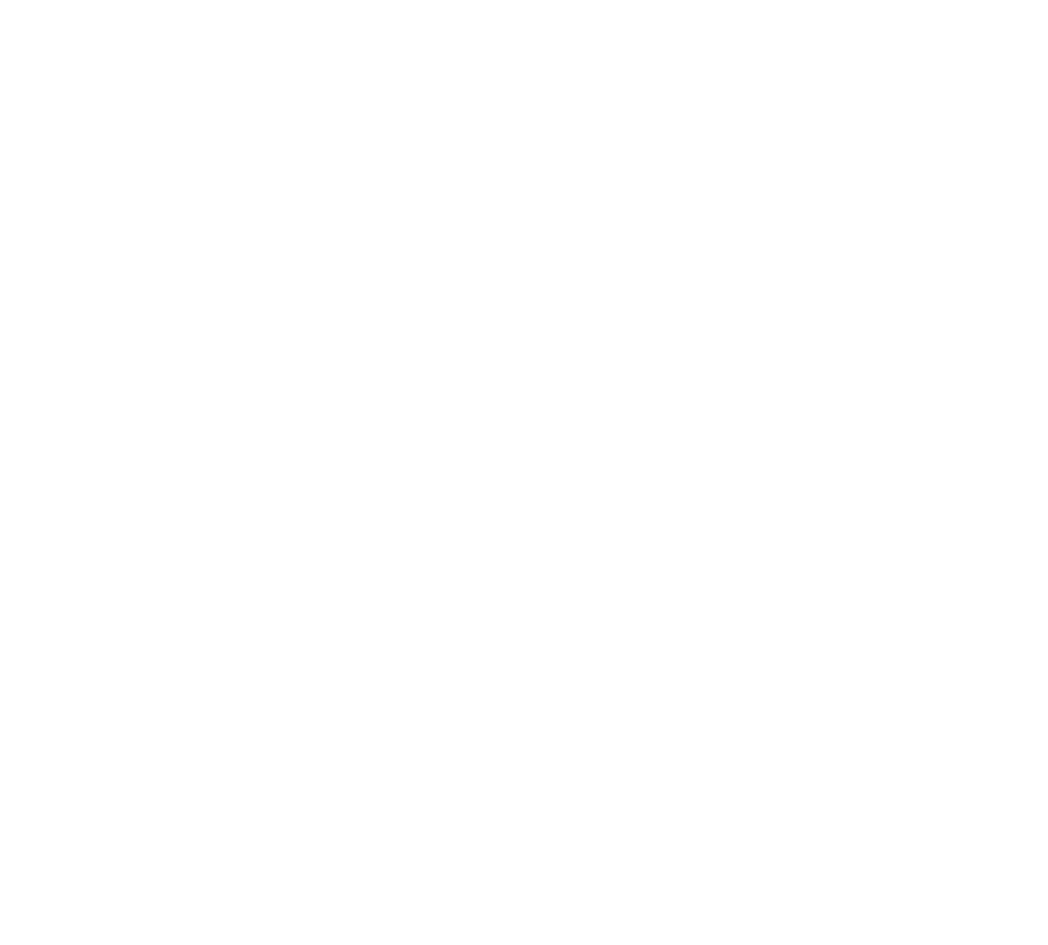
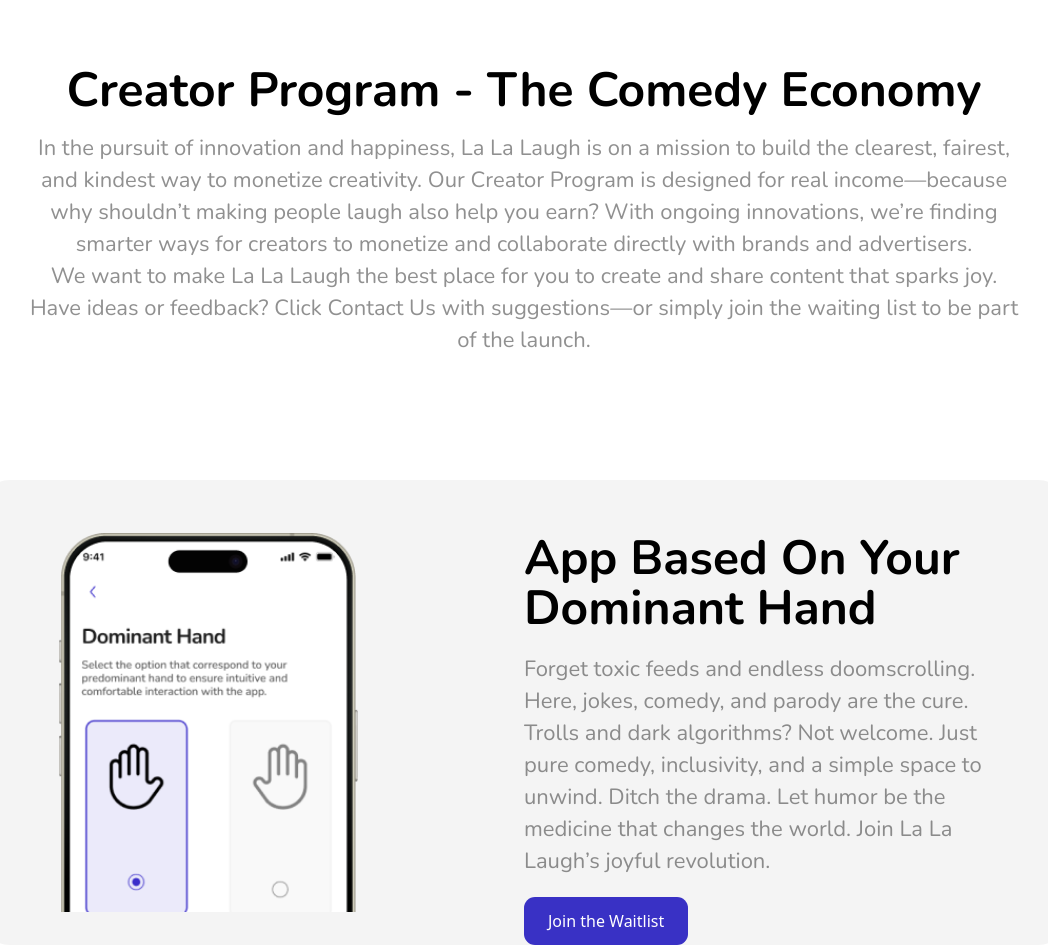
Before and after one commit to Scaleup-Pak/Landing-page-template, a React (Vite) app: page / in a window 1280 px wide. Shown: the part 1360-2305 px from the top of the page, without its empty margins (116-1164 px from the left). Before the commit the page ends 1288 px from the top, so only its background shows below. Built offline with nearby package versions, Linux system fonts and the light colour scheme.

Commit message:
Add Creators component with introductory content and waitlist button

```diff
--- a/src/App.tsx
+++ b/src/App.tsx
@@ -1,6 +1,8 @@
 import { About } from "./components/About"
 import { Header } from "./components/Header"
+
 import { FontTest } from "./components/FontTest"
+import { Creators } from "./components/Creators"
 //  after the header there will be component of about section
 function App() {
   return (
@@ -10,6 +12,9 @@
       <section id="about">
        <About />
       </section>
+         <section id="creators">
+       <Creators />
+      </section>
     </>
   )
 }
--- /dev/null
+++ b/src/components/Creators.tsx
@@ -0,0 +1,85 @@
+import mobile from "../assets/mobile.png";
+import iphone from "../assets/iphone.png";
+
+export function Creators() {
+  return (
+    <section className="w-full pt-[105px]">
+      <div className="w-full px-4 sm:px-6 md:px-8 lg:px-16 xl:px-24 2xl:px-[106px]">
+        <div className="max-w-[1440px] mx-auto">
+          <div className="mt-8  flex flex-col 2xl:gap-[50px] xl:gap-16 lg:gap-12 md:gap-10 sm:gap-8 gap-6 ">
+            <div className="px-[46px] ">
+              <div className=" ">
+                <h4
+                  style={{ fontFamily: "Nunito, sans-serif" }}
+                  className="text-center mb-[17px]  text-[28px] sm:text-[32px] md:text-[38px] lg:text-[44px] xl:text-[48px] 2xl:text-[50px] leading-tight md:leading-[50px] font-sans font-bold "
+                >
+                  Creator Program - The Comedy Economy{" "}
+                </h4>
+                <p
+                  style={{ fontFamily: "Nunito, sans-serif" }}
+                  className="text-center text-[#22222280]    sm:text-lg md:text-xl lg:text-[22px]    leading-relaxed md:leading-8"
+                >
+                  In the pursuit of innovation and happiness, La La Laugh is on
+                  a mission to build the clearest, fairest, and kindest way to
+                  monetize creativity. Our Creator Program is designed for real
+                  income—because why shouldn’t making people laugh also help you
+                  earn? With ongoing innovations, we’re finding smarter ways for
+                  creators to monetize and collaborate directly with brands and
+                  advertisers.
+                </p>
+                <p
+                  style={{ fontFamily: "Nunito, sans-serif" }}
+                  className="text-center text-[#22222280]    sm:text-lg md:text-xl lg:text-[22px]    leading-relaxed md:leading-8"
+                >
+                  We want to make La La Laugh the best place for you to create
+                  and share content that sparks joy. Have ideas or feedback?
+                  Click Contact Us with suggestions—or simply join the waiting
+                  list to be part of the launch.
+                </p>
+              </div>
+            </div>
+            <div className=" mt-[60px] ">
+              <div className=" pt-[53px]  px-[78px] w-full h-full flex justify-between gap-[100px] bg-[#F4F4F4] rounded-[30px]">
+                {/* left side image and right side text */}
+                <div className=" ">
+                  <div className=" w-full">
+                    <img src={iphone} width={300}  alt="Creators" />
+                  </div>
+                </div>
+                {/* right side */}
+                <div className="w-[50%] ">
+                  <div className="flex flex-col gap-5 justify-center ">
+                    <h4
+                      style={{ fontFamily: "Nunito, sans-serif" }}
+                      className="text-center md:text-left text-[28px] sm:text-[32px] md:text-[38px] lg:text-[44px] xl:text-[48px] 2xl:text-[50px] leading-tight md:leading-[50px] font-sans font-bold "
+                    >
+                      App Based On Your Dominant Hand
+                    </h4>
+
+                    <p
+                      style={{ fontFamily: "Nunito, sans-serif" }}
+                      className="text-center text-[#22222280]   md:text-left text-base sm:text-lg md:text-xl lg:text-[22px]    leading-relaxed md:leading-8"
+                    >
+                      Forget toxic feeds and endless doomscrolling. Here, jokes,
+                      comedy, and parody are the cure. Trolls and dark
+                      algorithms? Not welcome. Just pure comedy, inclusivity,
+                      and a simple space to unwind. Ditch the drama. Let humor
+                      be the medicine that changes the world. Join La La Laugh’s
+                      joyful revolution.
+                    </p>
+                    {/* button */}
+                    <div>
+                      <button className="bg-[#3931C5] text-white cursor-pointer items-start px-6 py-3 rounded-[11px] transition">
+                        Join the Waitlist
+                      </button>
+                    </div>
+                  </div>
+                </div>
+              </div>
+            </div>
+          </div>
+        </div>
+      </div>
+    </section>
+  );
+}
```
Also changed, not shown: src/assets/iphone.png (added), src/assets/mobile.png (added).
